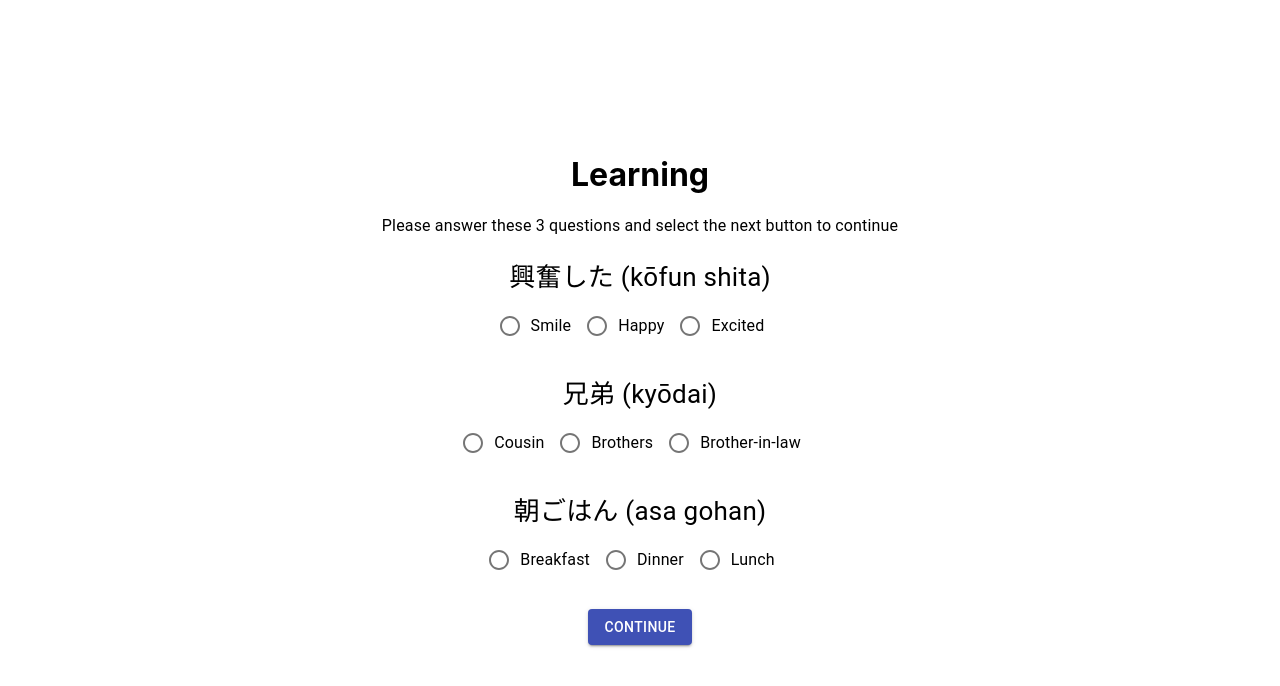
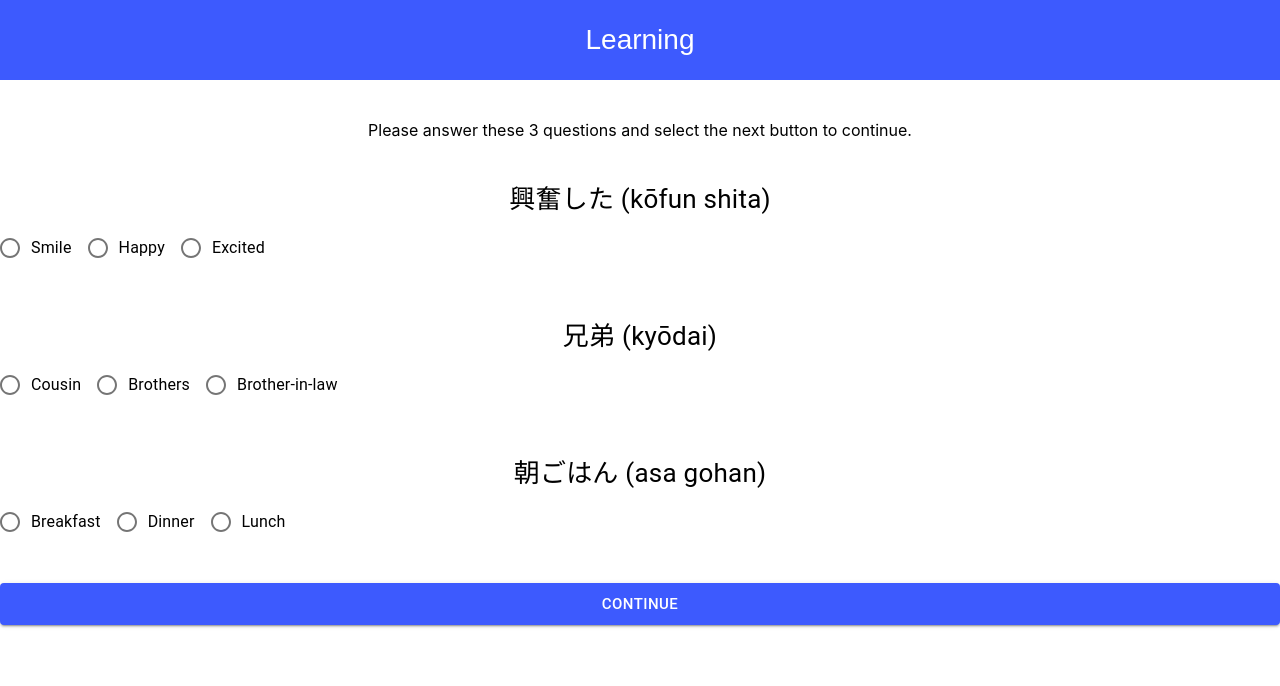
Before and after one commit to xeiwian/japaneseapp, a React (Create React App) app in the folder client/: page /question in a window 1280 px wide. Shown: the top 686 px of the page. Built offline with nearby package versions, Linux system fonts and the light colour scheme.

Commit message:
made improvements on questionPage.js user interface

```diff
--- a/client/src/App.js
+++ b/client/src/App.js
@@ -8,7 +8,7 @@ import PracticePage from './components/practice/practicePage';
 const User = () => {
   return (
       <Switch>
-        <Route exact path="/" component={ LoginPage } />
+        <Route exact path="/" component={ QuestionPage  } />
         <Route exact path="/question" component={ QuestionPage } />
         <Route exact path="/practice" component={ PracticePage } />
       </Switch>
--- a/client/src/components/learning/learningPage.js
+++ b/client/src/components/learning/learningPage.js
@@ -6,7 +6,6 @@ import Grid from '@material-ui/core/Grid';
 import Card from '@material-ui/core/Card';
 import CardHeader from '@material-ui/core/CardHeader';
 import CardContent from '@material-ui/core/CardContent';
-import CardActions from '@material-ui/core/CardActions';
 import Box from '@material-ui/core/Box';
 import Typography from '@material-ui/core/Typography';
 import QuestionPage from '../questions/questionPage';
@@ -31,14 +30,14 @@ const styles = theme => ({
     margin: `${theme.spacing(0)} auto`
   },
   instructions: {
-    fontSize: 20
+    marginTop: theme.spacing(6),
   },
   continueBtn: {
-    marginTop: theme.spacing(6),
+    marginTop: theme.spacing(2),
     flexGrow: 1,
     background: '#3d5afe',
-    width: 400,
-    height: 50
+    // width: 400,
+    // height: 50
   },
   header: {
     textAlign: 'center',
@@ -154,17 +153,17 @@ class LearningPage extends Component {
                     </Box>
                   </Typography>
                 </Grid>
-                <br/>
-                <br/>
+
                 <Grid
                 container
                 spacing={0}
                 direction="column"
                 align="center"
                 justify="center"
-                className={classes.instructions}
                 >
-                  Please take your time to learn the words below and click on the button to continue.
+                  <Box className={classes.instructions} m={0}>
+                    Welcome! Please take your time and learn the words below before we begin the lesson.
+                  </Box>
                 </Grid>
 
                 <form className={classes.container}>
@@ -223,6 +222,15 @@ class LearningPage extends Component {
                     </CardContent>
                   </Card>
 
+                </form>
+                <Grid
+                container
+                spacing={0}
+                direction="column"
+                align="center"
+                justify="center"
+                className={classes.instructions}
+                >
                   <Button
                     variant="contained"
                     size="large"
@@ -232,7 +240,7 @@ class LearningPage extends Component {
                   >
                     Continue
                   </Button>
-                </form>
+                </Grid>
                 <br/>
                 <br/>
 
--- a/client/src/components/login/loginPage.js
+++ b/client/src/components/login/loginPage.js
@@ -1,13 +1,10 @@
 import React, { Component } from 'react';
 import TextField from '@material-ui/core/TextField';
 import Button from '@material-ui/core/Button';
-import Typography from '@material-ui/core/Typography';
-import Box from '@material-ui/core/Box';
 import Card from '@material-ui/core/Card';
 import CardHeader from '@material-ui/core/CardHeader';
 import CardContent from '@material-ui/core/CardContent';
 import CardActions from '@material-ui/core/CardActions';
-import Grid from '@material-ui/core/Grid';
 import { withStyles } from '@material-ui/core';
 import LearningPage from '../learning/learningPage';
 
--- a/client/src/components/questions/questionPage.js
+++ b/client/src/components/questions/questionPage.js
@@ -6,6 +6,7 @@ import FormControlLabel from '@material-ui/core/FormControlLabel';
 import RadioGroup from '@material-ui/core/RadioGroup';
 import Radio from '@material-ui/core/Radio';
 import Grid from '@material-ui/core/Grid';
+import Box from '@material-ui/core/Box';
 import { Typography } from '@material-ui/core';
 import PracticePage from '../practice/practicePage';
 
@@ -23,8 +24,19 @@ const styles = theme => ({
   group: {
     margin: `${theme.spacing.unit}px 0`,
   },
+  title: {
+    fontFamily: 'sans-serif',
+    fontSize: 28
+  },
   button: {
-    margin: theme.spacing.unit,
+    marginTop: theme.spacing(4),
+    flexGrow: 1,
+    background: '#3d5afe',
+  },
+  earlyResult: {
+    fontFamily: 'sans-serif',
+    fontSize: 18,
+    marginTop: theme.spacing(4)
   }
 });
 
@@ -400,61 +412,143 @@ class QuestionPage extends Component {
         }
 
         if (isEnd) {
-          return (
+          return(
+            <div>
               <Grid
                 container
                 spacing={0}
                 direction="column"
-              alignItems="center"
+                align="center"
                 justify="center"
-              style={{ minHeight: '60vh' }}
+                style={{  backgroundColor: '#3d5afe', height: 80 }}
               >
-                  <Typography variant="headline" component="h1">
+                <Typography variant="headline">
+                  <Box className={classes.title} color="white" m={0}>
                     Early Result
-                  </Typography> <br/>
-                  <Typography>
-                      I AM EARLY SCORE: {this.state.earlyscore}
+                  </Box>
                 </Typography>
-                  <Typography>
-                      I AM EMOTION SCORE: {this.state.emotionscore}
-                  </Typography>
-                  <Typography>
-                      I AM FAMILY SCORE: {this.state.familyscore}
-                  </Typography>
-                  <Typography>
-                      I AM FOOD SCORE: {this.state.foodscore}
-                  </Typography>
-                  <Typography>
-                      I AM ID: {id}
-                  </Typography>
-                  <Button
-                    color="primary"
-                    variant="contained"
-                    className={classes.formItems}
-                    onClick={this.practiceHandler}
-                    >
-                      Update DB
-                  </Button>
               </Grid>
-          )
-        } else {
-          return (
+              <br/>
               <Grid
               container
               spacing={0}
               direction="column"
-            alignItems="center"
+              align="center"
               justify="center"
-            style={{ minHeight: '100vh' }}
               >
-              <Typography variant="headline" component="h1">
+                <Typography variant="headline">
+                  <Box className={classes.earlyResult} m={0}>
+                    Your score is {this.state.earlyscore} out of 9.
+                  </Box>
+                  <Box className={classes.earlyResult} m={0}>
+                    You scored {this.state.emotionscore} out of 3 for words in Emotion category.
+                  </Box>
+                  <Box className={classes.earlyResult} m={0}>
+                    You scored {this.state.familyscore} out of 3 for words in Family category.
+                  </Box>
+                  <Box className={classes.earlyResult} m={0}>
+                    You scored {this.state.foodscore} out of 3 for words in Food category.
+                  </Box>
+                  <Box className={classes.earlyResult} m={0}>
+                    Your early results are evaluated and now let's begin the lesson that is planned based on your results.
+                  </Box>
+                </Typography>
+              </Grid>
+
+              <Grid
+              container
+              spacing={0}
+              direction="column"
+              align="center"
+              justify="center"
+              >
+                <Button
+                  color="primary"
+                  variant="contained"
+                  size="large"
+                  className={classes.button}
+                  onClick={this.practiceHandler}
+                  >
+                    Proceed to lesson
+                </Button>
+              </Grid>
+            </div>
+          )
+          // return (
+          //     <Grid
+          //     container
+          //     spacing={0}
+          //     direction="column"
+          //     alignItems="center"
+          //     justify="center"
+          //     style={{ minHeight: '60vh' }}
+          //     >
+          //         <Typography variant="headline" component="h1">
+          //             Early Result
+          //         </Typography> <br/>
+          //         <Typography>
+          //             I AM EARLY SCORE: {this.state.earlyscore}
+          //         </Typography>
+          //         <Typography>
+          //             I AM EMOTION SCORE: {this.state.emotionscore}
+          //         </Typography>
+          //         <Typography>
+          //             I AM FAMILY SCORE: {this.state.familyscore}
+          //         </Typography>
+          //         <Typography>
+          //             I AM FOOD SCORE: {this.state.foodscore}
+          //         </Typography>
+          //         <Typography>
+          //             I AM ID: {id}
+          //         </Typography>
+          //         <Button
+          //           color="primary"
+          //           variant="contained"
+          //           className={classes.formItems}
+          //           onClick={this.practiceHandler}
+          //           >
+          //             Update DB
+          //         </Button>
+          //     </Grid>
+          // )
+        } else {
+          return(
+            <div>
+              <Grid
+                container
+                spacing={0}
+                direction="column"
+                align="center"
+                justify="center"
+                style={{  backgroundColor: '#3d5afe', height: 80 }}
+                >
+                  <Typography variant="headline">
+                    <Box className={classes.title} color="white" m={0}>
                       Learning
-              </Typography> <br/>
-              <Typography>
-              Please answer these 3 questions and select the next button to continue
-              </Typography> <br/>
-
-              <Grid item xs={12}>
+                    </Box>
+                  </Typography>
+                </Grid>
+                <br/>
+                <br/>
+                <Grid
+                container
+                spacing={0}
+                direction="column"
+                align="center"
+                justify="center"
+                className={classes.instructions}
+                >
+                  Please answer these 3 questions and select the next button to continue.
+                </Grid>
+                <br/>
+                <br/>
+                <Grid
+                container
+                spacing={0}
+                direction="column"
+                align="center"
+                justify="center"
+                >
                  <Typography className={classes.questionfont}>
                    {this.state.emotionQuestion}
                  </Typography>
@@ -465,15 +559,22 @@ class QuestionPage extends Component {
                   className={classes.group}
                   value={this.state.value}
                   onChange={(value) => this.handleOnChangeEmotion(value)}
-                  // onChange={this.handleChange}
                 >
-                  <FormControlLabel value={this.state.possibleEmotionAnswer[0]} control={<Radio />} label={this.state.possibleEmotionAnswer[0]}/>
-                  <FormControlLabel value={this.state.possibleEmotionAnswer[1]} control={<Radio />} label={this.state.possibleEmotionAnswer[1]}/>
-                  <FormControlLabel value={this.state.possibleEmotionAnswer[2]} control={<Radio />} label={this.state.possibleEmotionAnswer[2]}/>
+                  <FormControlLabel value={this.state.possibleEmotionAnswer[0]} control={<Radio color='primary'/>} label={this.state.possibleEmotionAnswer[0]}/>
+                  <FormControlLabel value={this.state.possibleEmotionAnswer[1]} control={<Radio color='primary'/>} label={this.state.possibleEmotionAnswer[1]}/>
+                  <FormControlLabel value={this.state.possibleEmotionAnswer[2]} control={<Radio color='primary'/>} label={this.state.possibleEmotionAnswer[2]}/>
                 </RadioGroup>
-              </Grid> <br/>
-
-              <Grid item xs={12}>
+              </Grid>
+              <br/>
+              <br/>
+              <Grid
+                container
+                spacing={0}
+                direction="column"
+                align="center"
+                justify="center"
+                className={classes.instructions}
+              >
                 <Typography className={classes.questionfont}>
                   {this.state.familyQuestion}
                 </Typography>
@@ -484,15 +585,22 @@ class QuestionPage extends Component {
                   className={classes.group}
                   value={this.state.value}
                   onChange={(value) => this.handleOnChangeFamily(value)}
-                  // onChange={this.handleChange}
                 >
-                  <FormControlLabel value={this.state.possibleFamilyAnswer[0]} control={<Radio />} label={this.state.possibleFamilyAnswer[0]}/>
-                  <FormControlLabel value={this.state.possibleFamilyAnswer[1]} control={<Radio />} label={this.state.possibleFamilyAnswer[1]}/>
-                  <FormControlLabel value={this.state.possibleFamilyAnswer[2]} control={<Radio />} label={this.state.possibleFamilyAnswer[2]}/>
+                  <FormControlLabel value={this.state.possibleFamilyAnswer[0]} control={<Radio color='primary'/>} label={this.state.possibleFamilyAnswer[0]}/>
+                  <FormControlLabel value={this.state.possibleFamilyAnswer[1]} control={<Radio color='primary'/>} label={this.state.possibleFamilyAnswer[1]}/>
+                  <FormControlLabel value={this.state.possibleFamilyAnswer[2]} control={<Radio color='primary'/>} label={this.state.possibleFamilyAnswer[2]}/>
                 </RadioGroup>
-              </Grid> <br/>
-
-              <Grid item xs={12}>
+              </Grid>
+              <br/>
+              <br/>
+              <Grid
+                container
+                spacing={0}
+                direction="column"
+                align="center"
+                justify="center"
+                className={classes.instructions}
+              >
                 <Typography className={classes.questionfont}>
                   {this.state.foodQuestion}
                 </Typography>
@@ -504,17 +612,25 @@ class QuestionPage extends Component {
                   value={this.state.value}
                   onChange={(value) => this.handleOnChangeFood(value)}
                 >
-                  <FormControlLabel value={this.state.possibleFoodAnswer[0]} control={<Radio />} label={this.state.possibleFoodAnswer[0]}/>
-                  <FormControlLabel value={this.state.possibleFoodAnswer[1]} control={<Radio />} label={this.state.possibleFoodAnswer[1]}/>
-                  <FormControlLabel value={this.state.possibleFoodAnswer[2]} control={<Radio />} label={this.state.possibleFoodAnswer[2]}/>
+                  <FormControlLabel value={this.state.possibleFoodAnswer[0]} control={<Radio color='primary'/>} label={this.state.possibleFoodAnswer[0]}/>
+                  <FormControlLabel value={this.state.possibleFoodAnswer[1]} control={<Radio color='primary'/>} label={this.state.possibleFoodAnswer[1]}/>
+                  <FormControlLabel value={this.state.possibleFoodAnswer[2]} control={<Radio color='primary'/>} label={this.state.possibleFoodAnswer[2]}/>
                 </RadioGroup>
-              </Grid> <br/>
+              </Grid>
 
+              <Grid
+                container
+                spacing={0}
+                direction="column"
+                align="center"
+                justify="center"
+              >
                 {this.state.emotioncounter < 2 && (
                 <Button
                 color="primary"
                 variant="contained"
-              className={classes.formItems}
+                size="large"
+                className={classes.button}
                 onClick={this.nextQuestionHandler}
                 >
                   Continue
@@ -525,15 +641,112 @@ class QuestionPage extends Component {
                   <Button
                   color="primary"
                   variant="contained"
-              className={classes.formItems}
+                  size="large"
+                  className={classes.button}
                   onClick={this.finishHandler}
                   >
                     Finish
                   </Button>
                 )}
+              </Grid>
+            </div>
+          )
+          // return (
+          //   <Grid
+          //   container
+          //   spacing={0}
+          //   direction="column"
+          //   alignItems="center"
+          //   justify="center"
+          //   style={{ minHeight: '100vh' }}
+          //   >
+          //     <Typography variant="headline" component="h1">
+          //     Learning
+          //     </Typography> <br/>
+          //     <Typography>
+          //     Please answer these 3 questions and select the button to continue.
+          //     </Typography> <br/>
 
-          </Grid>
-          )
+          //     <Grid item xs={12}>
+          //       <Typography className={classes.questionfont}>
+          //         {this.state.emotionQuestion}
+          //       </Typography>
+          //       <RadioGroup
+          //         row
+          //         aria-label="Emotion"
+          //         name="emotionQuestion"
+          //         className={classes.group}
+          //         value={this.state.value}
+          //         onChange={(value) => this.handleOnChangeEmotion(value)}
+          //         // onChange={this.handleChange}
+          //       >
+          //         <FormControlLabel value={this.state.possibleEmotionAnswer[0]} control={<Radio />} label={this.state.possibleEmotionAnswer[0]}/>
+          //         <FormControlLabel value={this.state.possibleEmotionAnswer[1]} control={<Radio />} label={this.state.possibleEmotionAnswer[1]}/>
+          //         <FormControlLabel value={this.state.possibleEmotionAnswer[2]} control={<Radio />} label={this.state.possibleEmotionAnswer[2]}/>
+          //       </RadioGroup>
+          //     </Grid> <br/>
+
+          //     <Grid item xs={12}>
+          //       <Typography className={classes.questionfont}>
+          //         {this.state.familyQuestion}
+          //       </Typography>
+          //       <RadioGroup
+          //         row
+          //         aria-label="Family"
+          //         name="familyQuestion"
+          //         className={classes.group}
+          //         value={this.state.value}
+          //         onChange={(value) => this.handleOnChangeFamily(value)}
+          //         // onChange={this.handleChange}
+          //       >
+          //         <FormControlLabel value={this.state.possibleFamilyAnswer[0]} control={<Radio />} label={this.state.possibleFamilyAnswer[0]}/>
+          //         <FormControlLabel value={this.state.possibleFamilyAnswer[1]} control={<Radio />} label={this.state.possibleFamilyAnswer[1]}/>
+          //         <FormControlLabel value={this.state.possibleFamilyAnswer[2]} control={<Radio />} label={this.state.possibleFamilyAnswer[2]}/>
+          //       </RadioGroup>
+          //     </Grid> <br/>
+
+          //     <Grid item xs={12}>
+          //       <Typography className={classes.questionfont}>
+          //         {this.state.foodQuestion}
+          //       </Typography>
+          //       <RadioGroup
+          //         row
+          //         aria-label="Food"
+          //         name="foodQuestion"
+          //         className={classes.group}
+          //         value={this.state.value}
+          //         onChange={(value) => this.handleOnChangeFood(value)}
+          //       >
+          //         <FormControlLabel value={this.state.possibleFoodAnswer[0]} control={<Radio />} label={this.state.possibleFoodAnswer[0]}/>
+          //         <FormControlLabel value={this.state.possibleFoodAnswer[1]} control={<Radio />} label={this.state.possibleFoodAnswer[1]}/>
+          //         <FormControlLabel value={this.state.possibleFoodAnswer[2]} control={<Radio />} label={this.state.possibleFoodAnswer[2]}/>
+          //       </RadioGroup>
+          //     </Grid> <br/>
+
+          //   {this.state.emotioncounter < 2 && (
+          //     <Button
+          //     color="primary"
+          //     variant="contained"
+          //     className={classes.formItems}
+          //     onClick={this.nextQuestionHandler}
+          //     >
+          //       Continue
+          //     </Button>
+          //   )}
+
+          //   {this.state.emotioncounter >= 2 && (
+          //     <Button
+          //     color="primary"
+          //     variant="contained"
+          //     className={classes.formItems}
+          //     onClick={this.finishHandler}
+          //     >
+          //       Finish
+          //     </Button>
+          //   )}
+
+          // </Grid>
+          // )
         }
     };
 
```
Lines whose indentation alone changed are shown as unchanged.
